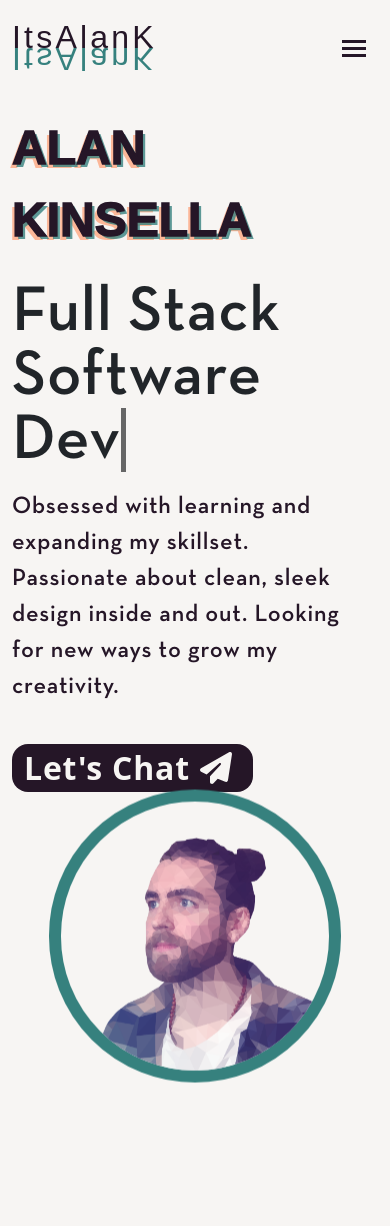
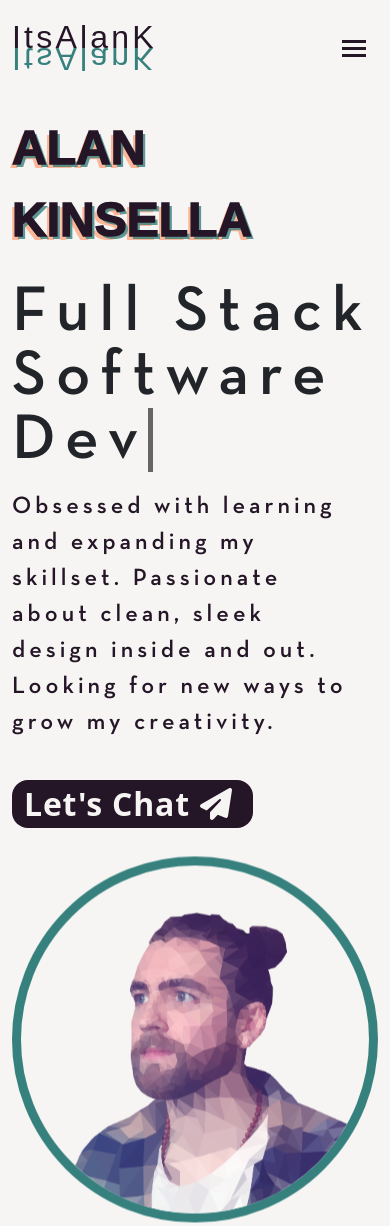
Before and after one commit to ItsAlanK/portfolio-site, a React (Create React App) app: page / in a window 390 px wide. Before the commit the page ends 1085 px from the top, so only its background shows below. Built offline with nearby package versions, Linux system fonts and the light colour scheme; a web font is replaced by a local one.

Commit message:
Add line spacing to hero text and fixed media query to allow for overflow on smaller screens.

```diff
--- a/src/style/hero.scss
+++ b/src/style/hero.scss
@@ -13,7 +13,7 @@
 .hero h1 {
     font-family: style.$display-font;
     font-size: 4rem;
-    letter-spacing: 0.8px;
+    letter-spacing: 10px;
     line-height: 1;
     margin-bottom: 1rem;
     display: block;
@@ -27,7 +27,7 @@
     font-family: style.$display-font;
     color: style.$dark-purple;
     font-size: 1.5rem;
-    letter-spacing: 0.8px;
+    letter-spacing: 4px;
     line-height: 1.5em;
     width: 96%;
 }
@@ -69,6 +69,7 @@
 
 .hero .flex {
     justify-content: center;
+    margin-top: 2rem;
 }
 
 @keyframes updown {
@@ -87,8 +88,14 @@
     border-right: 0.08em solid #666;
 }
 
-@media (max-width: 1000px) {
+// Query set to that size to allow for overflow on typing affect. Lazy solution.
+@media (max-width: 1250px) {
     .hero .tagline {
       height: auto;
     }
+
+    .hero img {
+        max-width: 100%;
+        border: 0.6rem solid style.$teal;
+    }
   }
```
